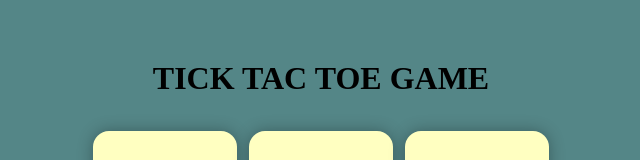
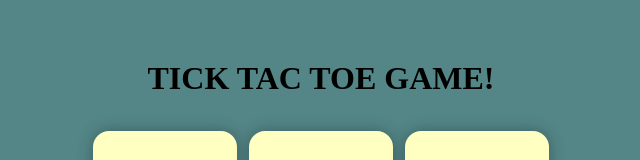
Before and after one commit to codewithRakshita/Tictactoe, a plain HTML site: page index.html in a window 1280 px wide. Shown: the top 160 px of the page, without its empty margins (319-959 px from the left). Drawn offline with Linux system fonts and the light colour scheme.

Commit message:
added  symbol

```diff
--- a/index.html
+++ b/index.html
@@ -16,7 +16,7 @@
         </div>
         <div></div>
         <div></div>
-    <h1>TICK TAC TOE GAME</h1>
+    <h1>TICK TAC TOE GAME!</h1>
     <div ></div>
     <div class="container">
         <div class="game">
```
